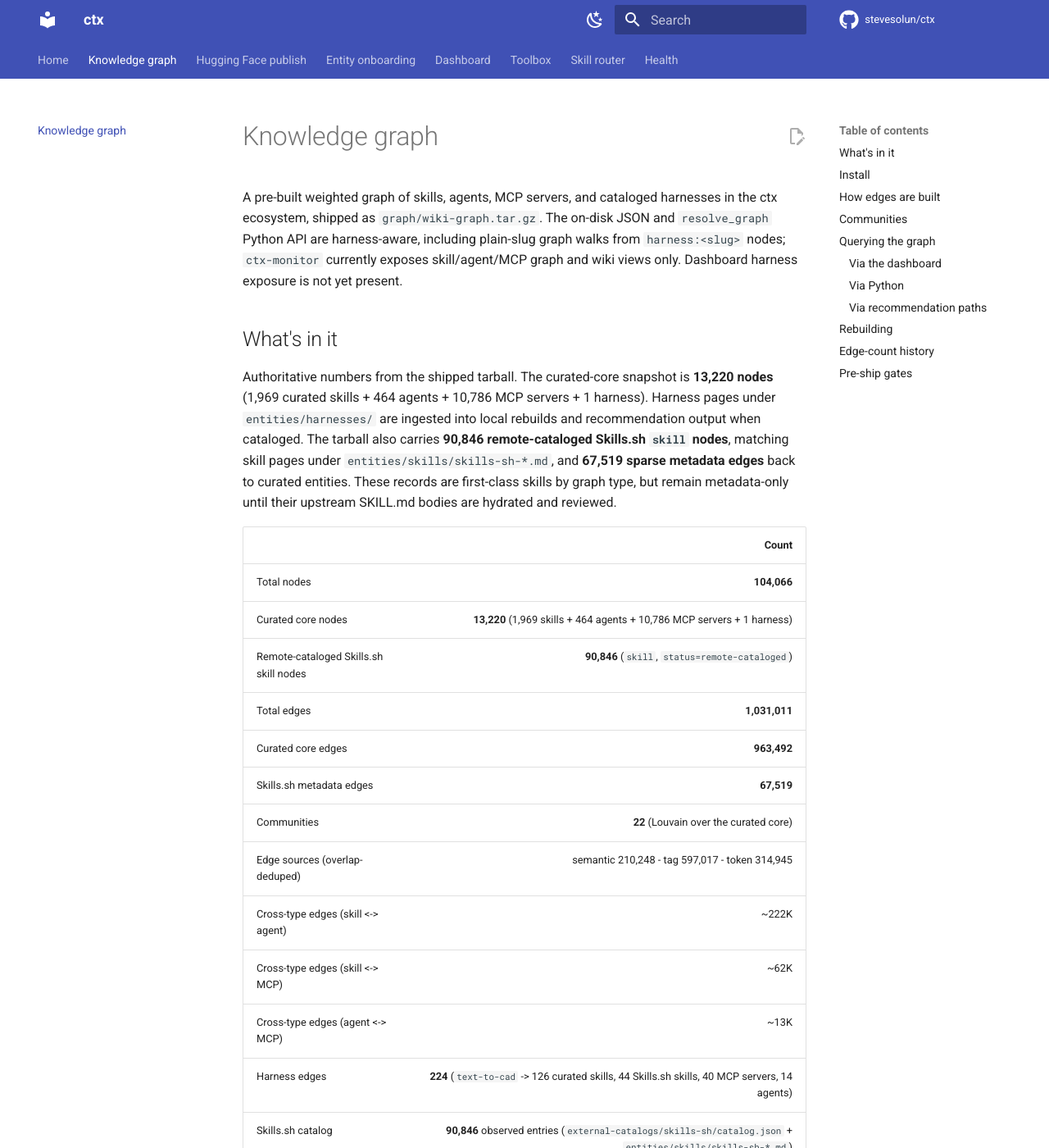
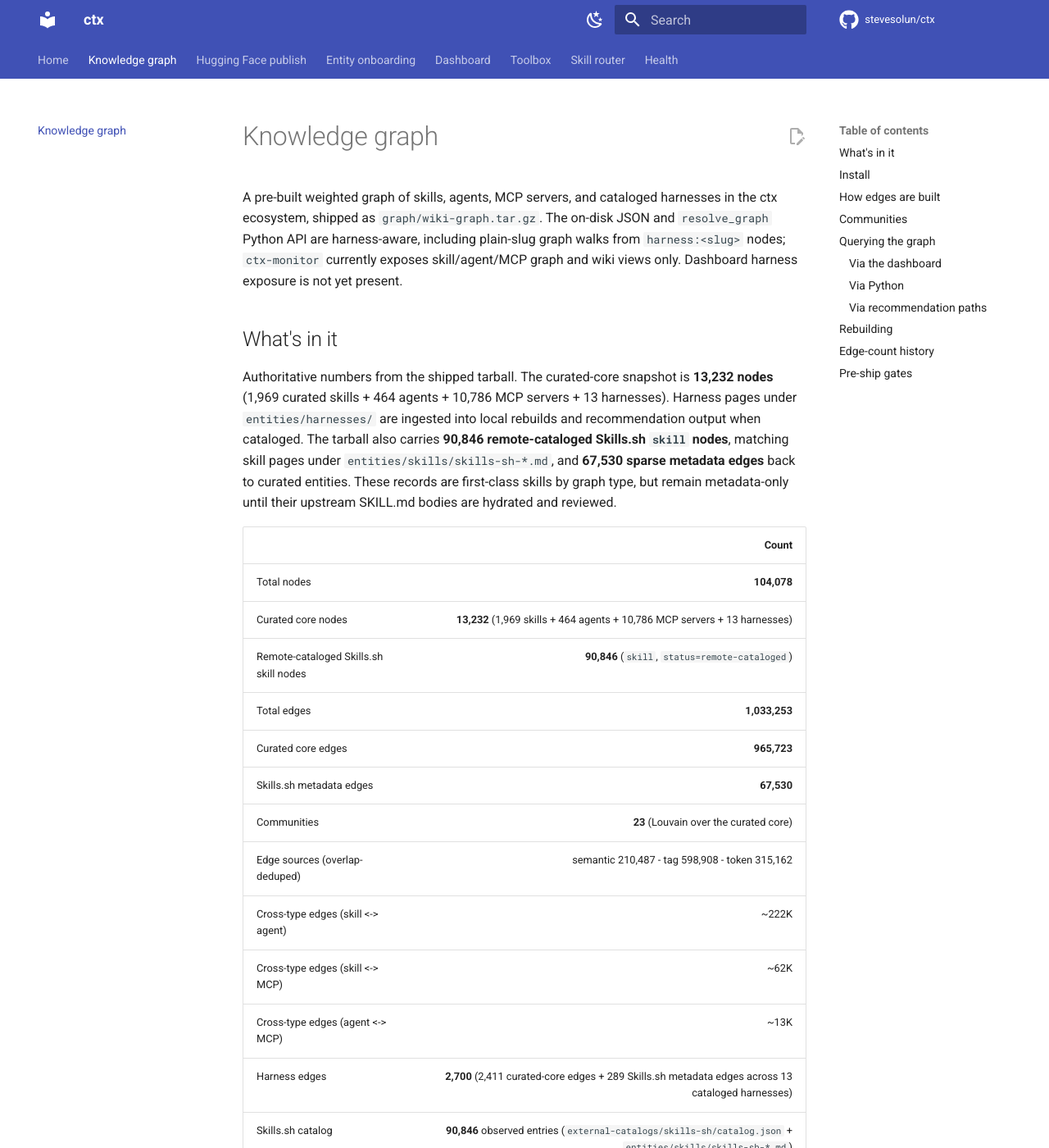
Before and after one commit to stevesolun/ctx, an MkDocs documentation site: the page built from docs/knowledge-graph.md, in a window 1280 px wide and 1400 px high. Shown: the whole window at 82% size. Built offline with MkDocs 1.6.1 and Material for MkDocs 9.7.7, drawn with Linux system fonts in a browser that asks for light colours; comment, search, counter and statistics services are not loaded; some of the changed text lies outside the part shown.

Commit message:
Document expanded harness graph counts

```diff
--- a/docs/knowledge-graph.md
+++ b/docs/knowledge-graph.md
@@ -10,29 +10,29 @@ only. Dashboard harness exposure is not yet present.
 ## What's in it
 
 Authoritative numbers from the shipped tarball. The curated-core snapshot
-is **13,220 nodes** (1,969 curated skills + 464 agents + 10,786 MCP servers
-+ 1 harness). Harness pages under `entities/harnesses/` are ingested into
+is **13,232 nodes** (1,969 curated skills + 464 agents + 10,786 MCP servers
++ 13 harnesses). Harness pages under `entities/harnesses/` are ingested into
 local rebuilds and recommendation output when cataloged. The tarball also carries **90,846
 remote-cataloged Skills.sh `skill` nodes**, matching skill pages under
-`entities/skills/skills-sh-*.md`, and **67,519 sparse metadata edges** back
+`entities/skills/skills-sh-*.md`, and **67,530 sparse metadata edges** back
 to curated entities. These records are first-class skills by graph type,
 but remain metadata-only until their upstream SKILL.md bodies are hydrated
 and reviewed.
 
 | | Count |
 |---|---:|
-| Total nodes | **104,066** |
-| Curated core nodes | **13,220** (1,969 skills + 464 agents + 10,786 MCP servers + 1 harness) |
+| Total nodes | **104,078** |
+| Curated core nodes | **13,232** (1,969 skills + 464 agents + 10,786 MCP servers + 13 harnesses) |
 | Remote-cataloged Skills.sh skill nodes | **90,846** (`skill`, `status=remote-cataloged`) |
-| Total edges | **1,031,011** |
-| Curated core edges | **963,492** |
-| Skills.sh metadata edges | **67,519** |
-| Communities | **22** (Louvain over the curated core) |
-| Edge sources (overlap-deduped) | semantic 210,248 - tag 597,017 - token 314,945 |
+| Total edges | **1,033,253** |
+| Curated core edges | **965,723** |
+| Skills.sh metadata edges | **67,530** |
+| Communities | **23** (Louvain over the curated core) |
+| Edge sources (overlap-deduped) | semantic 210,487 - tag 598,908 - token 315,162 |
 | Cross-type edges (skill <-> agent) | ~222K |
 | Cross-type edges (skill <-> MCP) | ~62K |
 | Cross-type edges (agent <-> MCP) | ~13K |
-| Harness edges | **224** (`text-to-cad` -> 126 curated skills, 44 Skills.sh skills, 40 MCP servers, 14 agents) |
+| Harness edges | **2,700** (2,411 curated-core edges + 289 Skills.sh metadata edges across 13 cataloged harnesses) |
 | Skills.sh catalog | **90,846** observed entries (`external-catalogs/skills-sh/catalog.json` + `entities/skills/skills-sh-*.md`) |
 
 ## Install
@@ -79,7 +79,7 @@ security, _t:architect, ...]`).
 
 After edges are built, `wiki_graphify` runs NetworkX's Louvain
 community detection (`resolution=1.2`, `seed=42` for determinism).
-The result is **22 communities** ranging from single-member isolated
+The result is **23 communities** ranging from single-member isolated
 specialists to several thousand members in broad clusters like
 `Community + Official + AI`. Each community also gets an auto-generated
 `concepts/<community>.md` wiki page summarizing its members and top
@@ -120,7 +120,7 @@ raw = json.loads(
 edges_key = "links" if "links" in raw else "edges"
 G = node_link_graph(raw, edges=edges_key)
 
-# 104,066 nodes, 1,031,011 edges
+# 104,078 nodes, 1,033,253 edges
 print(G.number_of_nodes(), G.number_of_edges())
 
 # Find entities related to 'fastapi-pro' by edge weight
@@ -188,6 +188,7 @@ if your hook config does not include those paths.
 | 2026-04-27 (this release) | **963,068** | +21 mattpocock skills, +156 designdotmd designs (+106,702 edges); patch-path bug fixed (graphify now forces full rebuild when prior graph has 0 semantic edges but current run computed semantic pairs); community detection switched from CNM to Louvain. |
 | 2026-04-29 Skills.sh remote-cataloged pass | **1,030,831** | +90,846 first-class `skill` nodes, +90,846 skill pages, and +67,519 sparse duplicate/tag metadata edges to the curated graph. Full-body semantic edges are intentionally deferred to the hydration pass. |
 | 2026-04-29 text-to-cad harness pass | **1,031,011** | +1 first-class `harness` node, +1 harness page, and +224 explainable harness edges, including 44 remote-cataloged Skills.sh edges. |
+| 2026-04-29 curated harness catalog pass | **1,033,253** | +12 first-class `harness` nodes/pages for LangGraph, CrewAI, AutoGen, Google ADK, Semantic Kernel, Mastra, Pydantic AI, Haystack, OpenAI Agents SDK, LiteLLM, Langfuse, and AgentOps; harness incident edges now total 2,700. |
 
 The full audit history lives in `CHANGELOG.md`. The current build is
 fully reproducible from the wiki content.
```
Also changed, not shown: docs/index.md (+12 -12 lines), graph/README.md (+10 -10 lines).
